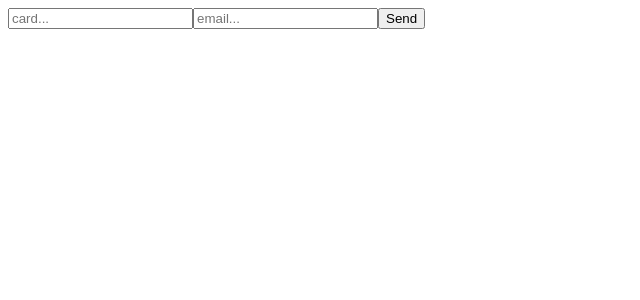
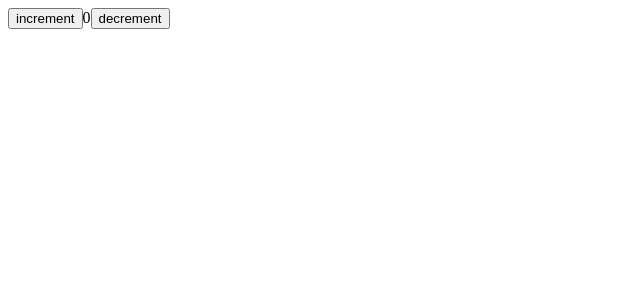
Before and after one commit to maximmorenko/movies, a React (Create React App) app: page / in a window 1280 px wide. Shown: the top 300 px of the page, without its empty margins (0-640 px from the left). Built offline with nearby package versions, Linux system fonts and the light colour scheme.

Commit message:
состояние в функциональном хомпоненте, хук useState

```diff
--- a/public/index.html
+++ b/public/index.html
@@ -7,13 +7,13 @@
     <meta name="theme-color" content="#000000" />
     <meta
       name="description"
-      content="Web site created using create-react-app"
+      content="React movies simple portfolio project"
     />
     <link rel="apple-touch-icon" href="%PUBLIC_URL%/logo192.png" />
 
     <link rel="manifest" href="%PUBLIC_URL%/manifest.json" />
 
-    <title>React App</title>
+    <title>React-App-movie</title>
   </head>
   <body>
     <div id="root"></div>
--- a/src/App.js
+++ b/src/App.js
@@ -1,27 +1,13 @@
-import React, { Component } from 'react';
-import './App.css';
-// import Book from './components/Book';
-// import Preloader from './components/Preloader';
-// import Counter from './components/Counter';
-// import LifeCycle from './components/LifeCycle';
-// import Timer from './components/Timer';
-// import WorkingWithArray from './components/WorkingWithArray';
-// import Posts from './components/ChildrenComponent/Posts';
-// import Form from './components/Form/Form';
-// import Form2 from './components/Form2';
-// import FromWithRef from './components/FromWithRef';
-import Ref from './components/Ref';
+import React from 'react';
+import Clicker from './functionComponent/Clicker';
 
-class App extends Component {
-  render() {
-    // также мы можем делать деструктуризацию, например state.posts можно записать как:
-    // const {posts} = this.state // и дальше использовать переменную posts вместо this.state.posts
-    return (
-      <div>
-        <Ref />
-      </div>
-    );
-  }
+function App() {
+
+  return (
+    <div>
+     <Clicker/>
+    </div>
+  );
 }
 
 export default App;
--- /dev/null
+++ b/src/functionComponent/Clicker.jsx
@@ -0,0 +1,25 @@
+import React, {useState} from 'react';
+
+function Clicker() {
+  // делаем деструктуризцию хука, функциu seState(),  где value - значение, а setValue - функция меняющая это значение
+  // const [value, setValue] = useState();
+  // пример с кликером:
+  const [count, setCount] = useState(0); // передадим значение первого параметра по умолчанию
+
+  return (
+    <div>
+      <button
+      // в обработчике вызовим функцию setCount() в рараметрах укажем выполняемое действие со значением
+        onClick={() => setCount(count + 1)}
+        >increment
+      </button>
+      {count}
+      <button
+        onClick={() => setCount(count - 1)}
+        >decrement
+      </button>
+    </div>
+  );
+}
+
+export default Clicker;
--- a/src/index.js
+++ b/src/index.js
@@ -1,12 +1,13 @@
 import React from 'react';
 import ReactDOM from 'react-dom/client';
 import App from './App';
+import './index.css';
 
 //const isLoading = true;// создадим переменную со значение  загрузки, будем его менять вручную, со временем с помощью состоянияю
 
 const root = ReactDOM.createRoot(document.getElementById('root'));
 root.render(
-    // принимаеm в приложение значение (состояние) загрузки через пропс: isLoading={isLoading}
+
   <React.StrictMode>
     <App />
   </React.StrictMode>
```
Also changed, not shown: src/setupTests.js (deleted, +0 -5 lines), src/index.css (added), 1 other file (tests, documents, lock files or other folders).
